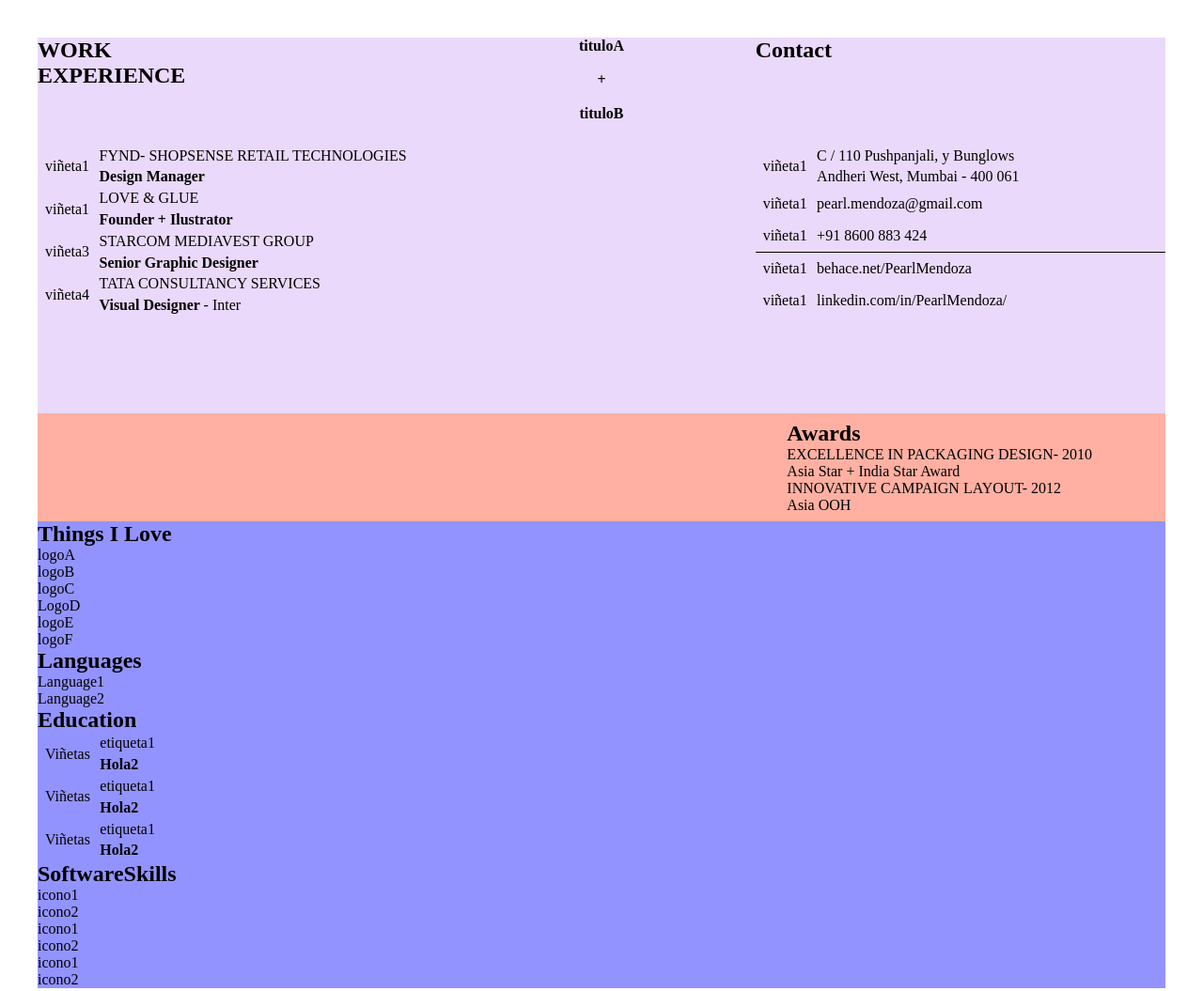
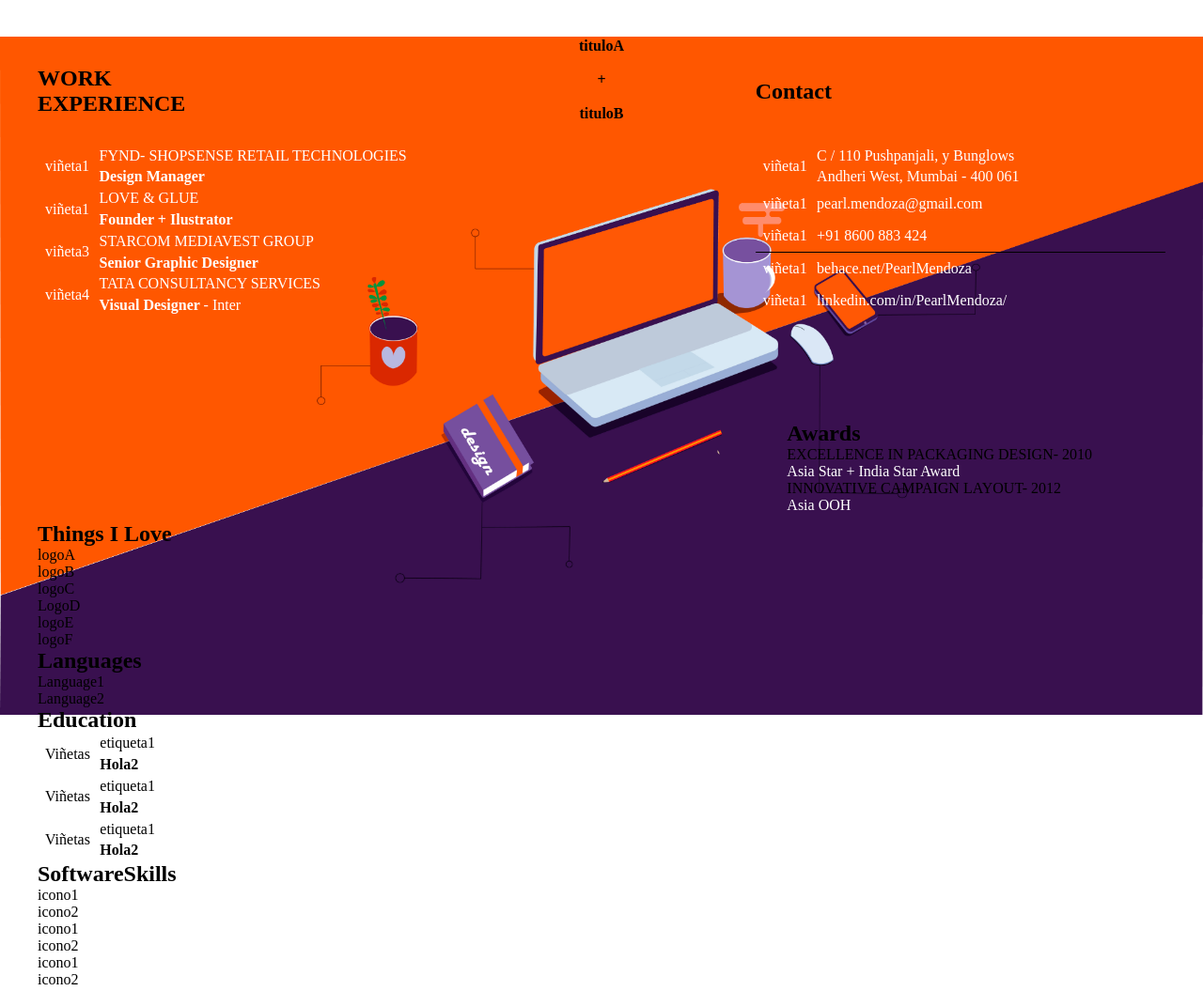
Before and after one commit to naifer552/portfolioCSS, a plain HTML site: page index.html in a window 1280 px wide. Shown: the whole page at 94% size. Drawn offline with Linux system fonts and the light colour scheme.

Commit message:
Se pone imagen de fondo

```diff
--- a/index.html
+++ b/index.html
@@ -168,11 +168,11 @@
                     <div class="fourCont">
                         <div class="sec1">
                             <p>EXCELLENCE IN PACKAGING DESIGN- 2010</p>
-                            <p>Asia Star + India Star Award</p>
+                            <p style="color: white;">Asia Star + India Star Award</p>
                         </div>
                         <div class="sec2">
                             <p>INNOVATIVE CAMPAIGN LAYOUT- 2012</p>
-                            <p>Asia OOH</p>
+                            <p style="color: white;">Asia OOH</p>
                         </div>
                     </div>
                 </div>
--- a/style.css
+++ b/style.css
@@ -2,16 +2,23 @@
 
     margin: 0;
     padding: 0;
+    /* background-color: orangered;*/
 
 }
-/*
+
 body{
 
-    Acá debe ir la imagen de fondo
+    width: 100%;
+    height: 100vh;
+    background-image: url(1raWebGrande.jpg);
+    background-position: center;
+    background-repeat: no-repeat;
+    background-size: contain;
+
 
 
 }
-*/
+
 ul{
 
     /*Eliminar las viñetas a las listas*/
@@ -28,7 +35,7 @@ ul{
 
 .miniCont1{
 
-    background-color: rgba(137, 43, 226, 0.178);
+    /*background-color: rgba(137, 43, 226, 0.178);*/
     display: grid;
     grid-template-columns: 4fr 3fr 4fr;
     height: 50vh;
@@ -36,17 +43,32 @@ ul{
 
 }
 
+.miniCont1 li{
+    color: white;
+}
+
 .subMiniCont1{
+
     display: grid;
     grid-template-rows: 2fr 5fr;
 }
 
+.subMiniCont1 h2{
+    height: 100%;
+    display: flex;
+    justify-content: left;
+    align-items: center;
+}
+
 .contentSecondSec li{
+
 
     display: flex;
     align-items: center;
 
 }
+
+
 
 .logoList{
 
@@ -85,15 +107,14 @@ ul{
     padding: 1vh;
 }
 
-
 .miniCont2{
 
-    background-color: rgba(255, 99, 71, 0.5);
+    /*background-color: rgba(255, 99, 71, 0.5);*/
 
 }
 
 .miniCont3{
 
-    background-color: rgba(0, 0, 255, 0.425);
+    // background-color: rgba(0, 0, 255, 0.425);
 
 }
```
Also changed, not shown: 1raWebGrande.jpg (added).
